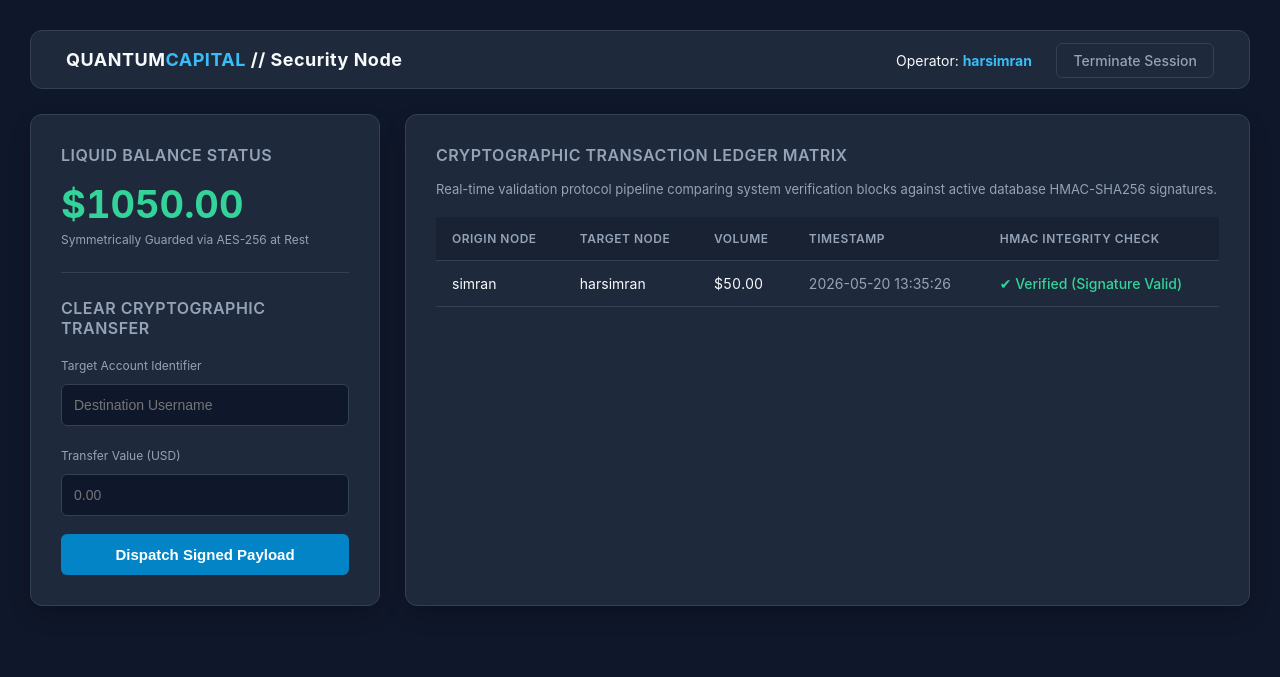
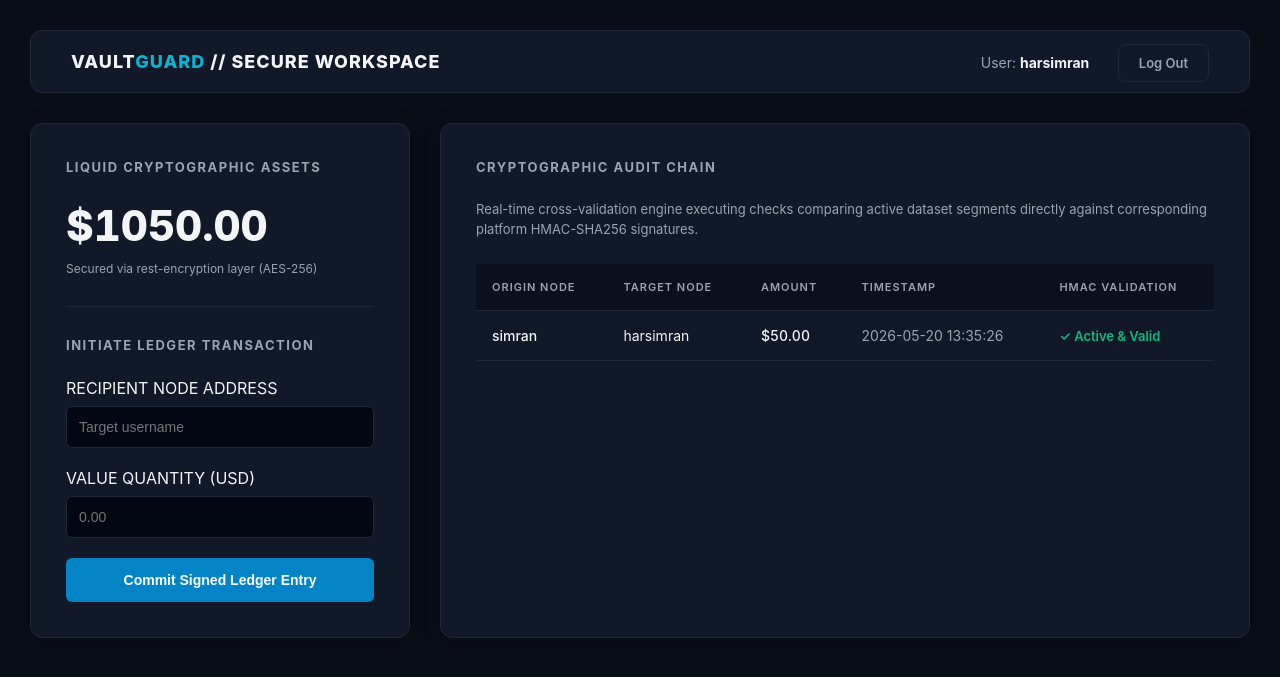
Before and after one commit to singhunique/banking_portal, a Flask app: page /dashboard in a window 1280 px wide. Shown: the top 677 px of the page. Run offline with Flask 3, Linux system fonts and the light colour scheme; a user stored in the database is signed in; data comes from the database, SQL or seed files in the repository.

Commit message:
Progress Update: Complete application rebranding to VaultGuard namespace

```diff
--- a/templates/dashboard.html
+++ b/templates/dashboard.html
@@ -3,221 +3,235 @@
 <head>
     <meta charset="UTF-8">
     <meta name="viewport" content="width=device-width, initial-scale=1.0">
-    <title>Quantum Capital - Secure Ledger Workspace</title>
+    <title>Vault Guard </title>
     <style>
         :root {
-            --bg-primary: #0f172a;
-            --bg-surface: #1e293b;
-            --border-color: #334155;
-            --text-main: #f8fafc;
-            --text-muted: #94a3b8;
-            --accent-blue: #38bdf8;
-            --accent-green: #34d399;
-            --accent-error: #f87171;
+            --bg-app: #090d16;
+            --bg-card: #111827;
+            --border: #1f2937;
+            --text-primary: #f3f4f6;
+            --text-secondary: #9ca3af;
+            --accent-cyan: #06b6d4;
+            --accent-green: #10b981;
+            --accent-red: #ef4444;
         }
 
         body {
-            font-family: -apple-system, BlinkMacSystemFont, "Segoe UI", Roboto, sans-serif;
-            background: var(--bg-primary);
-            color: var(--text-main);
+            font-family: -apple-system, BlinkMacSystemFont, "Segoe UI", Roboto, Helvetica, Arial, sans-serif;
+            background: var(--bg-app);
+            color: var(--text-primary);
             margin: 0;
             padding: 30px;
         }
 
-        .navbar {
+        .header-bar {
             display: flex;
             justify-content: space-between;
             align-items: center;
-            background: var(--bg-surface);
-            padding: 18px 35px;
+            background: var(--bg-card);
+            padding: 20px 40px;
             border-radius: 12px;
-            border: 1px solid var(--border-color);
+            border: 1px solid var(--border);
+            margin-bottom: 30px;
+        }
+
+        .header-logo {
+            font-size: 18px;
+            font-weight: 800;
+            letter-spacing: 1px;
+            text-transform: uppercase;
+        }
+
+        .header-logo span { color: var(--accent-cyan); }
+
+        .btn-exit {
+            color: var(--text-secondary);
+            text-decoration: none;
+            font-weight: 600;
+            font-size: 13px;
+            border: 1px solid var(--border);
+            padding: 10px 20px;
+            border-radius: 8px;
+            transition: all 0.2s ease;
+        }
+
+        .btn-exit:hover {
+            color: var(--accent-red);
+            border-color: var(--accent-red);
+            background: rgba(239, 68, 68, 0.05);
+        }
+
+        .system-alerts {
             margin-bottom: 25px;
         }
 
-        .brand-title {
-            font-size: 18px;
-            font-weight: 700;
-            letter-spacing: 0.5px;
-            color: var(--text-main);
+        .toast-banner {
+            background: rgba(16, 185, 129, 0.1);
+            color: var(--accent-green);
+            border: 1px solid rgba(16, 185, 129, 0.2);
+            padding: 14px 24px;
+            border-radius: 8px;
+            font-size: 14px;
+            font-weight: 500;
         }
 
-        .brand-title span { color: var(--accent-blue); }
-
-        .navbar a {
-            color: var(--text-muted);
-            text-decoration: none;
-            font-weight: 500;
-            font-size: 14px;
-            transition: color 0.2s;
-            border: 1px solid var(--border-color);
-            padding: 8px 16px;
-            border-radius: 6px;
+        .grid-workspace {
+            display: grid;
+            grid-template-columns: 380px 1fr;
+            gap: 30px;
         }
 
-        .navbar a:hover { color: var(--accent-error); border-color: var(--accent-error); }
-
-        .main-grid {
-            display: grid;
-            grid-template-columns: 350px 1fr;
-            gap: 25px;
+        .panel-module {
+            background: var(--bg-card);
+            padding: 35px;
+            border-radius: 12px;
+            border: 1px solid var(--border);
+            box-shadow: 0 4px 20px rgba(0,0,0,0.2);
         }
 
-        .panel-card {
-            background: var(--bg-surface);
-            padding: 30px;
-            border-radius: 12px;
-            border: 1px solid var(--border-color);
-            box-shadow: 0 10px 25px -5px rgba(0, 0, 0, 0.3);
+        .panel-module h3 {
+            margin-top: 0;
+            font-size: 13px;
+            font-weight: 700;
+            color: var(--text-secondary);
+            text-transform: uppercase;
+            letter-spacing: 1.5px;
+            margin-bottom: 25px;
         }
 
-        .panel-card h3 {
-            margin-top: 0;
-            font-size: 16px;
-            font-weight: 600;
-            color: var(--text-muted);
-            text-transform: uppercase;
-            letter-spacing: 0.5px;
-        }
-
-        .balance-metric {
-            font-size: 38px;
-            font-weight: 700;
-            color: var(--accent-green);
-            margin: 15px 0 5px 0;
+        .metric-value {
+            font-size: 42px;
+            font-weight: 800;
+            color: var(--text-primary);
+            margin: 10px 0;
             font-variant-numeric: tabular-nums;
         }
 
-        .subtext { font-size: 12px; color: var(--text-muted); margin-bottom: 20px;}
+        .metric-label { font-size: 12px; color: var(--text-secondary); margin-bottom: 30px;}
 
-        input[type="text"], input[type="number"] {
+        input {
             width: 100%;
             padding: 12px;
-            margin: 10px 0 18px 0;
-            background: var(--bg-primary);
-            border: 1px solid var(--border-color);
-            color: var(--text-main);
+            margin: 8px 0 20px 0;
+            background: #030712;
+            border: 1px solid var(--border);
+            color: var(--text-primary);
             border-radius: 6px;
             box-sizing: border-box;
             font-size: 14px;
         }
 
-        input:focus { outline: none; border-color: var(--accent-blue); }
+        input:focus { outline: none; border-color: var(--accent-cyan); }
 
-        .btn-submit {
+        .btn-dispatch {
             width: 100%;
-            padding: 12px;
+            padding: 14px;
             background: #0284c7;
             color: white;
             border: none;
             border-radius: 6px;
-            font-size: 15px;
+            font-size: 14px;
             font-weight: 600;
             cursor: pointer;
-            transition: background 0.2s;
+            transition: background 0.2s ease;
         }
 
-        .btn-submit:hover { background: #0369a1; }
-
-        .alert-banner {
-            background: rgba(52, 211, 153, 0.1);
-            color: var(--accent-green);
-            border: 1px solid rgba(52, 211, 153, 0.2);
-            padding: 12px 20px;
-            border-radius: 6px;
-            margin-bottom: 20px;
-            font-size: 14px;
-        }
+        .btn-dispatch:hover { background: #0369a1; }
 
         table {
             width: 100%;
             border-collapse: collapse;
-            margin-top: 15px;
             font-size: 14px;
         }
 
         th, td {
-            padding: 14px 16px;
+            padding: 16px;
             text-align: left;
-            border-bottom: 1px solid var(--border-color);
+            border-bottom: 1px solid var(--border);
         }
 
         th {
-            background-color: rgba(15, 23, 42, 0.4);
-            color: var(--text-muted);
+            background-color: rgba(3, 7, 18, 0.4);
+            color: var(--text-secondary);
             font-weight: 600;
             text-transform: uppercase;
-            font-size: 12px;
-            letter-spacing: 0.5px;
+            font-size: 11px;
+            letter-spacing: 1px;
         }
 
         tr:hover { background-color: rgba(255,255,255,0.01); }
 
-        .status-verified { color: var(--accent-green); font-weight: 500; }
+        .tag-verified {
+            color: var(--accent-green);
+            font-weight: 600;
+            font-size: 13px;
+        }
 
         .tampered-row {
-            background-color: rgba(248, 113, 113, 0.07) !important;
+            background-color: rgba(239, 68, 68, 0.04) !important;
         }
 
-        .tampered-row td { border-bottom-color: rgba(248, 113, 113, 0.2); }
+        .tampered-row td { border-bottom-color: rgba(239, 68, 68, 0.15); }
 
-        .status-tampered {
-            color: var(--accent-error);
-            font-weight: bold;
-            animation: pulse 2s infinite;
+        .tag-tampered {
+            color: var(--accent-red);
+            font-weight: 700;
+            font-size: 13px;
+            animation: pulse-glow 2s infinite ease-in-out;
         }
 
-        @keyframes pulse {
-            0% { opacity: 1; }
-            50% { opacity: 0.5; }
-            100% { opacity: 1; }
+        @keyframes pulse-glow {
+            0%, 100% { opacity: 1; }
+            50% { opacity: 0.4; }
         }
     </style>
 </head>
 <body>
 
-<div class="navbar">
-    <div class="brand-title">QUANTUM<span>CAPITAL</span> // Security Node</div>
+<div class="header-bar">
+    <div class="header-logo">Vault<span>Guard</span> // Secure Workspace</div>
     <div>
-        <span style="margin-right: 20px; font-size: 14px;">Operator: <strong style="color: var(--accent-blue);">{{ username }}</strong></span>
-        <a href="/logout">Terminate Session</a>
+        <span style="margin-right: 24px; font-size: 14px; color: var(--text-secondary);">User: <strong style="color: var(--text-primary);">{{ username }}</strong></span>
+        <a href="/logout" class="btn-exit">Log Out</a>
     </div>
 </div>
 
+<div class="system-alerts">
     {% with messages = get_flashed_messages() %}
       {% if messages %}
         {% for message in messages %}
-      <div class="alert-banner">{{ message }}</div>
+          <div class="toast-banner">{{ message }}</div>
         {% endfor %}
       {% endif %}
     {% endwith %}
+</div>
 
-<div class="main-grid">
-    <!-- Financial Operational Controls -->
-    <div class="panel-card">
-        <h3>Liquid Balance Status</h3>
-        <div class="balance-metric">${{ "%.2f"|format(balance) }}</div>
-        <div class="subtext">Symmetrically Guarded via AES-256 at Rest</div>
+<div class="grid-workspace">
+    <!-- Balance Metric & Execution Card -->
+    <div class="panel-module">
+        <h3>Liquid Cryptographic Assets</h3>
+        <div class="metric-value">${{ "%.2f"|format(balance) }}</div>
+        <div class="metric-label">Secured via rest-encryption layer (AES-256)</div>
 
-        <hr style="border: 0; border-top: 1px solid var(--border-color); margin: 25px 0;">
+        <hr style="border: 0; border-top: 1px solid var(--border); margin: 30px 0;">
 
-        <h3>Clear Cryptographic Transfer</h3>
+        <h3>Initiate Ledger Transaction</h3>
         <form action="/transfer" method="POST">
-            <label style="font-size: 12px; color: var(--text-muted);">Target Account Identifier</label>
-            <input type="text" name="recipient" placeholder="Destination Username" required autocomplete="off">
+            <label>RECIPIENT NODE ADDRESS</label>
+            <input type="text" name="recipient" placeholder="Target username" required autocomplete="off">
 
-            <label style="font-size: 12px; color: var(--text-muted);">Transfer Value (USD)</label>
+            <label>VALUE QUANTITY (USD)</label>
             <input type="number" name="amount" step="0.01" placeholder="0.00" min="0.01" required>
 
-            <button type="submit" class="btn-submit">Dispatch Signed Payload</button>
+            <button type="submit" class="btn-dispatch">Commit Signed Ledger Entry</button>
         </form>
     </div>
 
-    <!-- Integrity Audit Tracking Workspace -->
-    <div class="panel-card">
-        <h3>Cryptographic Transaction Ledger Matrix</h3>
-        <p style="font-size: 13px; color: var(--text-muted); margin-bottom: 20px;">
-            Real-time validation protocol pipeline comparing system verification blocks against active database HMAC-SHA256 signatures.
+    <!-- Live Verified Audit Matrix -->
+    <div class="panel-module">
+        <h3>Cryptographic Audit Chain</h3>
+        <p style="font-size: 13px; color: var(--text-secondary); margin-bottom: 25px; line-height: 1.5;">
+            Real-time cross-validation engine executing checks comparing active dataset segments directly against corresponding platform HMAC-SHA256 signatures.
         </p>
 
         <table>
@@ -225,29 +239,29 @@
                 <tr>
                     <th>Origin Node</th>
                     <th>Target Node</th>
-                    <th>Volume</th>
+                    <th>Amount</th>
                     <th>Timestamp</th>
-                    <th>HMAC Integrity Check</th>
+                    <th>HMAC Validation</th>
                 </tr>
             </thead>
             <tbody>
                 {% for tx in transactions %}
                 <tr class="{% if tx.tampered %}tampered-row{% endif %}">
-                    <td>{{ tx.sender }}</td>
+                    <td style="font-weight: 500;">{{ tx.sender }}</td>
                     <td>{{ tx.receiver }}</td>
-                    <td style="font-variant-numeric: tabular-nums;">${{ "%.2f"|format(tx.amount) }}</td>
-                    <td style="color: var(--text-muted);">{{ tx.timestamp }}</td>
+                    <td style="font-variant-numeric: tabular-nums; font-weight: 500;">${{ "%.2f"|format(tx.amount) }}</td>
+                    <td style="color: var(--text-secondary);">{{ tx.timestamp }}</td>
                     <td>
                         {% if tx.tampered %}
-                            <span class="status-tampered">⚠ CRYPTO MISMAPPED / TAMPERED</span>
+                            <span class="tag-tampered">⚠ MAC CORRUPTED / TAMPERED</span>
                         {% else %}
-                            <span class="status-verified">✔ Verified (Signature Valid)</span>
+                            <span class="tag-verified">✓ Active & Valid</span>
                         {% endif %}
                     </td>
                 </tr>
                 {% else %}
                 <tr>
-                    <td colspan="5" style="text-align: center; color: var(--text-muted); padding: 40px 0;">No secure log vectors currently allocated.</td>
+                    <td colspan="5" style="text-align: center; color: var(--text-secondary); padding: 50px 0;">No active cryptographic logging records located.</td>
                 </tr>
                 {% endfor %}
             </tbody>
```
Also changed, not shown: templates/login.html (+75 -67 lines), templates/register.html (+76 -68 lines). Lines whose indentation alone changed are shown as unchanged.
